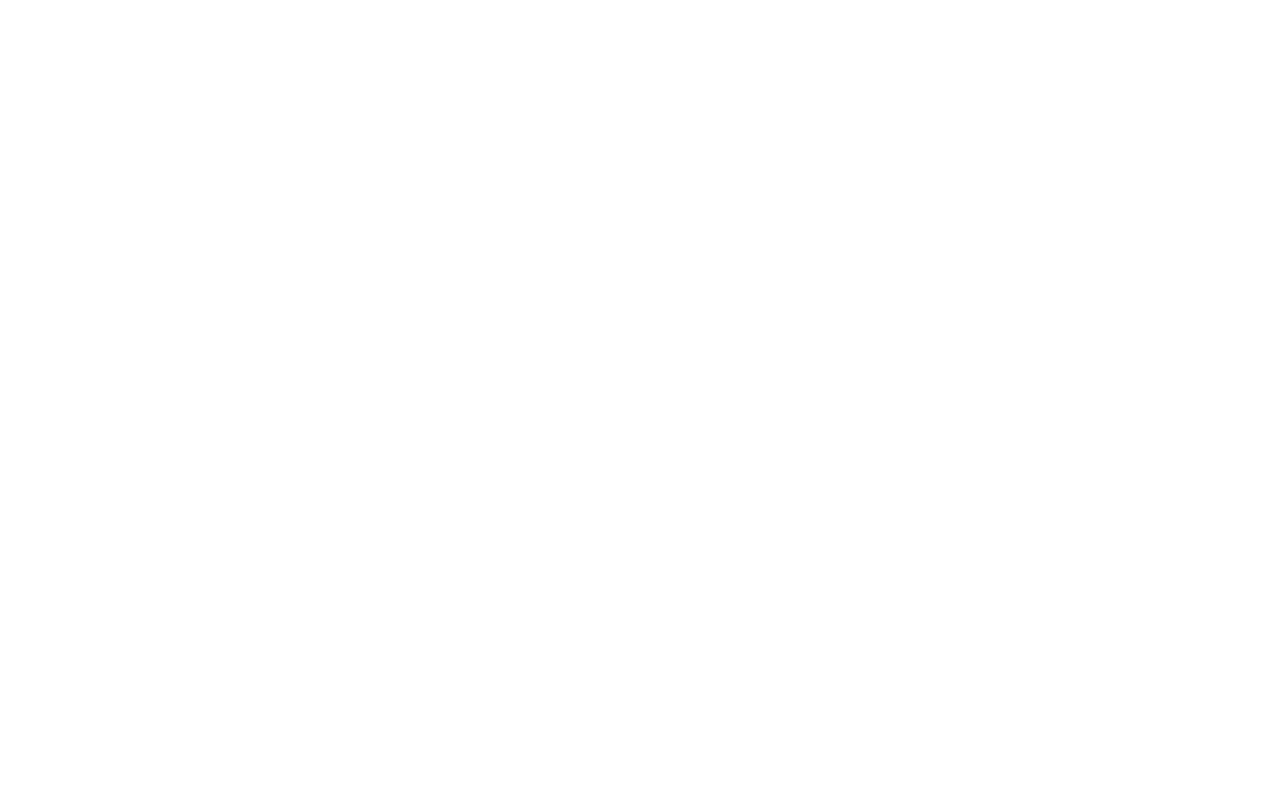
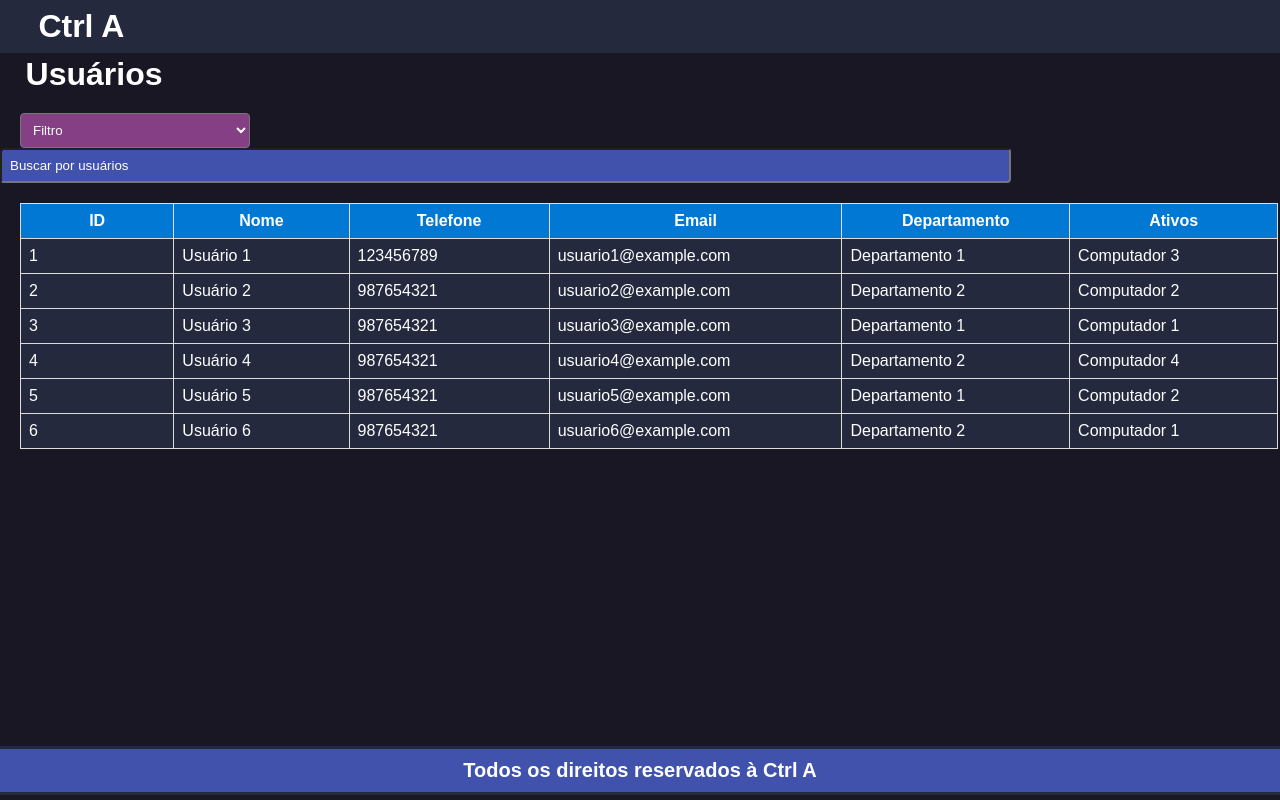
Before and after one commit to equipe-javali/API_3_FRONT, a React (Create React App) app in the folder ctrl-a/: page / in a window 1280 px wide. Before the commit this address had no page. Built offline with nearby package versions, Linux system fonts and the light colour scheme.

Commit message:
Criação da tela de visualização do usuário com ajustes do css

```diff
--- a/ctrl-a/package.json
+++ b/ctrl-a/package.json
@@ -12,7 +12,7 @@
     "@types/react-dom": "^18.2.21",
     "react": "^18.2.0",
     "react-dom": "^18.2.0",
-    "react-scripts": "5.0.1",
+    "react-scripts": "^5.0.1",
     "typescript": "^4.9.5",
     "web-vitals": "^2.1.4"
   },
--- a/ctrl-a/src/App.tsx
+++ b/ctrl-a/src/App.tsx
@@ -1,23 +1,14 @@
-import './App.css';
-import { BrowserRouter, Routes, Route } from 'react-router-dom';
-import BaseLateralHeader from './pages/BaseLateralHeader';
+import React from 'react';
+import './css/visualizarUsuario.css';
+import CriarUsuario from './pages/VisualizarUsuario';
 
-function App() {
+function App(): JSX.Element {
   return (
-    <BrowserRouter>
-      <Routes>
-        {/* <Route path="/" element={<CadastroAtivosTangiveis/>} /> */}
-        {/* <Route path="/example/com" element={ } /> */}
-        {/* <Route path="/example/com" element={ } /> */}
-        <Route path="/funcionario" element={<BaseLateralHeader/>}>
-          {/* <Route index element={<CadastroAtivosTangiveis/>} /> */}
-          {/* <Route path="example" element={ } /> */}
-        </Route>
-        {/* path="*" serve para qualquer rota, então deve ficar por último e direcionar para a home ou uma página de erro 404 */}
-        {/* <Route path="*" element={ } /> */}
-      </Routes>
-    </BrowserRouter>
+    <div className="App">
+      <CriarUsuario />
+    </div>
   );
 }
 
+
 export default App;
--- /dev/null
+++ b/ctrl-a/src/css/visualizarUsuario.css
@@ -0,0 +1,123 @@
+/* Geral */
+
+*{
+  margin: 0;
+  padding: 0;
+  box-sizing: border-box;
+}
+
+body {
+    padding-top: 4%;
+    padding-bottom: 3%;
+    margin: 0;
+    font-family: Arial, sans-serif;
+    background: #191723;
+    color: #fff;
+    height: 100%;
+  }
+
+header {
+  background-color: #25293E;
+  color: #fff;
+  position: fixed;
+  padding-top: 3px;
+  padding-bottom: 3px;
+  width: 100%;
+  top: 0;
+}
+
+footer {
+  padding-top: 3px;
+  padding-bottom: 3px;
+  background-color: #25293E;
+  color: #fff;
+  width: 100%;
+  margin-bottom: 5px;
+}
+
+
+/* Usuarios */
+h2{
+  margin-top: 5px;
+  margin-bottom: 20px;
+  font-size: 4vh;
+  font-family: Arial, sans-serif;
+  color: #fff;
+  text-align: left;
+  padding-left: 2%;
+}
+
+/* CTRL A */
+h3{
+  margin-top: 5px;
+  margin-bottom: 5px;
+  font-size: 4vh;
+  text-align: left;
+  padding-left: 3%;
+  font-family: 'Arial Narrow Bold', sans-serif;
+}
+
+
+/* CSS da página Visualizar usuário */
+
+
+.mySelect {
+  width: 18%;
+  padding: 8px;
+  border-radius: 4px;
+  background-color: #853F85;
+  color: #fff; /* Cor do texto */
+  margin-right: 20px;
+  margin-left: 20px;
+}
+
+.myInput {
+  width: 79%;
+  padding: 8px;
+  border-radius: 4px;
+  background-color: #4152AC;
+}
+
+.myInput::placeholder {
+  color: #fff; /* Cor do texto do placeholder */
+}
+
+.myHeaderCell {
+  width: 4%;
+  color: #fff;
+  background-color: #0178D4;
+  padding: 10px; /* Espaçamento interno */
+}
+
+.footerText {
+  color: #fff;
+  background-color: #4152AC;
+  padding: 10px;
+  font-size: 20px;
+}
+
+footer {
+  position: fixed;
+  left: 0;
+  bottom: 0;
+  width: 100%;
+  text-align: center;
+}
+
+.userTable {
+  width: 98.3%;
+  border-collapse: collapse;
+  margin-top: 20px; /* espaço entre o pesquisar e a tabela*/
+  margin-left: 20px;
+}
+
+.userTable th, .userTable td {
+  border: 1px solid #ddd;
+  padding: 8px;
+  background-color: #25293E
+}
+
+.userTable th {
+  background-color: #0178D4;
+  color: white;
+}
--- /dev/null
+++ b/ctrl-a/src/pages/VisualizarUsuario.tsx
@@ -0,0 +1,101 @@
+import React, { useState } from 'react';
+
+
+interface Usuario {
+  id: number;
+  nome: string;
+  email: string;
+  telefone: string;
+  ativos: string;
+  departamento: string;
+}
+
+const usuarios: Usuario[] = [
+  { id: 1, nome: 'Usuário 1', email: 'usuario1@example.com', telefone: '123456789', ativos: 'Computador 3', departamento: 'Departamento 1' },
+  { id: 2, nome: 'Usuário 2', email: 'usuario2@example.com', telefone: '987654321', ativos: 'Computador 2', departamento: 'Departamento 2' },
+  { id: 3, nome: 'Usuário 3', email: 'usuario3@example.com', telefone: '987654321', ativos: 'Computador 1', departamento: 'Departamento 1' },
+  { id: 4, nome: 'Usuário 4', email: 'usuario4@example.com', telefone: '987654321', ativos: 'Computador 4', departamento: 'Departamento 2' },
+  { id: 5, nome: 'Usuário 5', email: 'usuario5@example.com', telefone: '987654321', ativos: 'Computador 2', departamento: 'Departamento 1' },
+  { id: 6, nome: 'Usuário 6', email: 'usuario6@example.com', telefone: '987654321', ativos: 'Computador 1', departamento: 'Departamento 2' },
+];
+
+function VisualizarUsuario(): JSX.Element {
+  const [Pesquisa, setFilterValue] = useState('');
+  const [searchTerm, setSearchTerm] = useState('');
+
+  const handleFilterChange = (event: React.ChangeEvent<HTMLSelectElement>) => {
+    setFilterValue(event.target.value);
+  };
+
+  const Pesquisando = usuarios.filter(usuario => {
+    const searchTermLower = searchTerm.toLowerCase();
+
+    if (Pesquisa === '' || Pesquisa === 'Todos') {
+      return Object.values(usuario).some(value =>
+        typeof value === 'string' && value.toLowerCase().includes(searchTermLower)
+      );
+    } else {
+      return usuario.departamento === Pesquisa &&
+             Object.values(usuario).some(value =>
+               typeof value === 'string' && value.toLowerCase().includes(searchTermLower)
+             );
+    }
+  });
+
+
+  const handleSearchChange = (event: React.ChangeEvent<HTMLInputElement>) => {
+    setSearchTerm(event.target.value);
+  };
+
+  return (
+    <div className='App'>
+      <header>
+        <h3>Ctrl A</h3>
+      </header>
+      <div>
+        <h2>Usuários</h2>
+        <select value={Pesquisa} onChange={handleFilterChange} className="mySelect">
+          <option value="">Filtro</option>
+          <option value="Departamento 1">Departamento 1</option>
+          <option value="Departamento 2">Departamento 2</option>
+        </select>
+        <input
+          type="text"
+          placeholder="Buscar por usuários"
+          value={searchTerm}
+          onChange={handleSearchChange}
+          className='myInput'
+        />
+        <table className="userTable">
+        <thead>
+          <tr>
+            <th className="myHeaderCell">ID</th>
+            <th className="myHeaderCell">Nome</th>
+            <th className="myHeaderCell">Telefone</th>
+            <th className="myHeaderCell">Email</th>
+            <th className="myHeaderCell">Departamento</th>
+            <th className="myHeaderCell">Ativos</th>
+        </tr>
+</thead>
+          <tbody>
+            {Pesquisando.map((usuario, index) => (
+              <tr key={index}>
+                <td>{usuario.id}</td>
+                <td>{usuario.nome}</td>
+                <td>{usuario.telefone}</td>
+                <td>{usuario.email}</td>
+                <td>{usuario.departamento}</td>
+                <td>{usuario.ativos}</td>
+              </tr>
+            ))}
+          </tbody>
+        </table>
+      </div>
+      <footer>
+        <h1 className="footerText">Todos os direitos reservados à Ctrl A</h1>
+      </footer>
+    </div>
+  );
+}
+
+export default VisualizarUsuario;
```
Also changed, not shown: ctrl-a/src/css/BaseLateralHeader.css (renamed from ctrl-a/src/pages/css/BaseLateralHeader.css), 1 other file (tests, documents, lock files or other folders).
